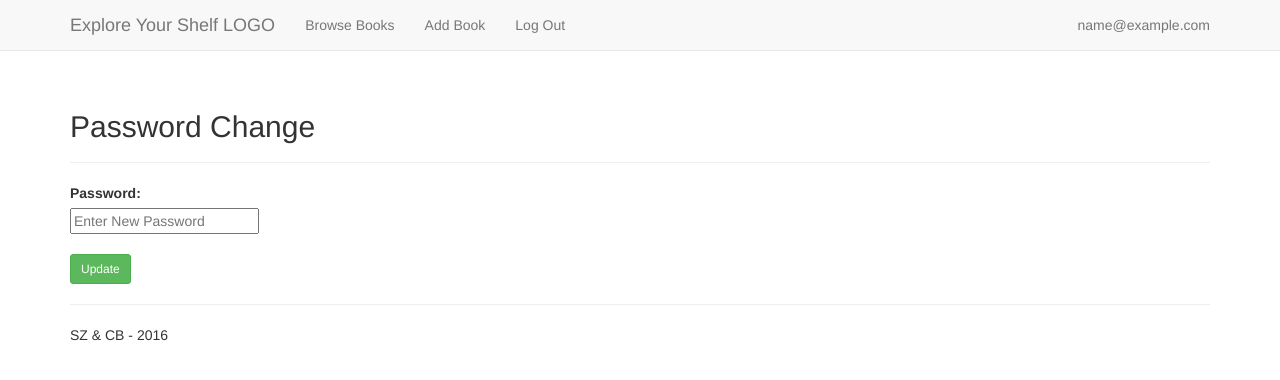
After one commit to szapata1014/App, a Flask app: page /password_change in a window 1280 px wide. The commit adds this page. Shown: the top 380 px of the page. Run offline with Flask 2, Linux system fonts and the light colour scheme; a user stored in the database is signed in; tables that the repository leaves empty hold one stand-in row (values such as "Sample post"); some libraries are stand-ins or nearby versions.

Commit message:
Added change password option

```diff
--- /dev/null
+++ b/app/templates/password_change.html
@@ -0,0 +1,20 @@
+{% extends "layout.html" %}
+{% from "_form_macros.html" import render_field %}
+
+{% block content %}
+
+<div class="user-profile">
+  <div class="page-header">
+    <h2>Password Change</h2>
+  </div>
+
+  <form action="{{ url_for('user.user_password_change') }}" method="POST">
+  {{ form.csrf_token }}
+    <dl>
+      {{ render_field(form.password, placeholder="Enter New Password") }}
+    </dl>
+    <button class="btn btn-sm btn-success" type="submit">Update</button>
+  </form>
+</div>
+
+{% endblock %}
--- a/app/templates/user_profile.html
+++ b/app/templates/user_profile.html
@@ -18,7 +18,7 @@
       <div class="panel panel-info">
         <div class="panel-heading">Account Actions</div>
         <div class="panel-body"><a href="{{ url_for('user.user_email_change') }}">Change Email</a></div>
-        <div class="panel-body"><a href="#">Change Password</a></div>
+        <div class="panel-body"><a href="{{ url_for('user.user_password_change') }}">Change Password</a></div>
         {% if not current_user.email_confirmed %}
           <div class="panel-body"><a href="#">Resend Email Confirmation</a></div>
         {% endif %}
--- a/app/user/views.py
+++ b/app/user/views.py
@@ -192,3 +192,18 @@ def user_email_change():
             except IntegrityError:
                 flash('Error! That email already exists!', 'error')
     return render_template('email_change.html', form=form)
+
+@user_blueprint.route('/password_change', methods=["GET", "POST"])
+@login_required
+def user_password_change():
+    form = PasswordForm()
+    if request.method == 'POST':
+        if form.validate_on_submit():
+            user = current_user
+            user.password_plaintext = form.password.data
+            db.session.add(user)
+            db.session.commit()
+            flash('Password has been updated!', 'success')
+            return redirect(url_for('user.user_profile'))
+
+    return render_template('password_change.html', form=form)
```
Also changed, not shown: 1 other file.
